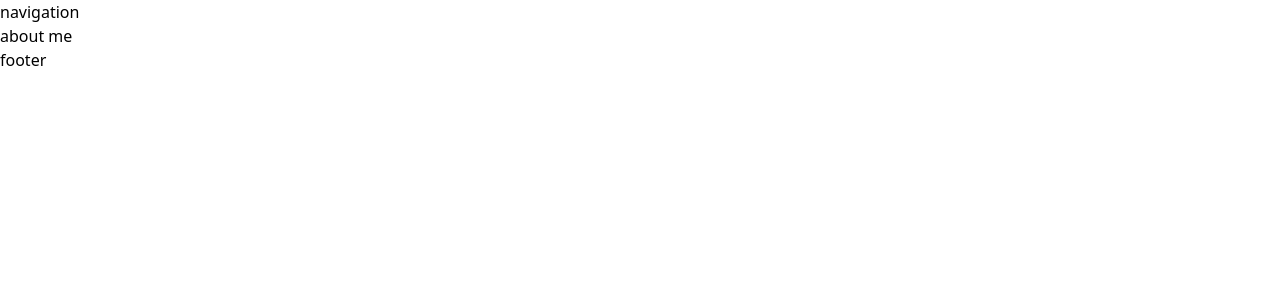
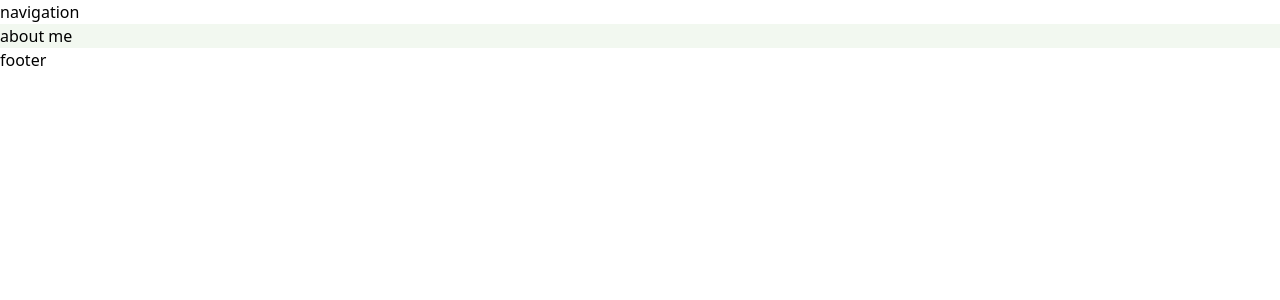
Before and after one commit to zmudzkikamil/kzmudzki-portfolio-client, a React (Vite) app: page / in a window 1280 px wide. Shown: the top 300 px of the page. Built offline with nearby package versions, Linux system fonts and the light colour scheme.

Commit message:
created view layout with different modes

```diff
--- /dev/null
+++ b/src/layout/view-layout.tsx
@@ -0,0 +1,16 @@
+import { Variant } from "@/shared/types/Variant";
+import { classNames } from "@/utils/classNames";
+
+interface Props {
+  mode: Exclude<Variant, "grey">;
+  children: React.ReactNode;
+}
+
+export const ViewLayout: React.FC<Props> = ({ mode, children }) => {
+  const viewStyle = classNames({
+    container: true,
+    "bg-primary": mode === "primary",
+    "bg-secondary": mode === "secondary",
+  });
+  return <div className={viewStyle}>{children}</div>;
+};
--- a/src/views/about-me/about-me.tsx
+++ b/src/views/about-me/about-me.tsx
@@ -1,7 +1,9 @@
+import { ViewLayout } from "@/layout/view-layout";
+
 interface Props {}
 
 const AboutMe: React.FC<Props> = () => {
-  return <div>about me</div>;
+  return <ViewLayout mode="secondary">about me</ViewLayout>;
 };
 
 export default AboutMe;
--- a/src/views/contact/Contact.tsx
+++ b/src/views/contact/Contact.tsx
@@ -1,6 +1,8 @@
+import { ViewLayout } from "@/layout/view-layout";
+
 interface Props {}
 
 const Contact: React.FC<Props> = () => {
-  return <div>contact</div>;
+  return <ViewLayout mode="primary">contact</ViewLayout>;
 };
 export default Contact;
```
